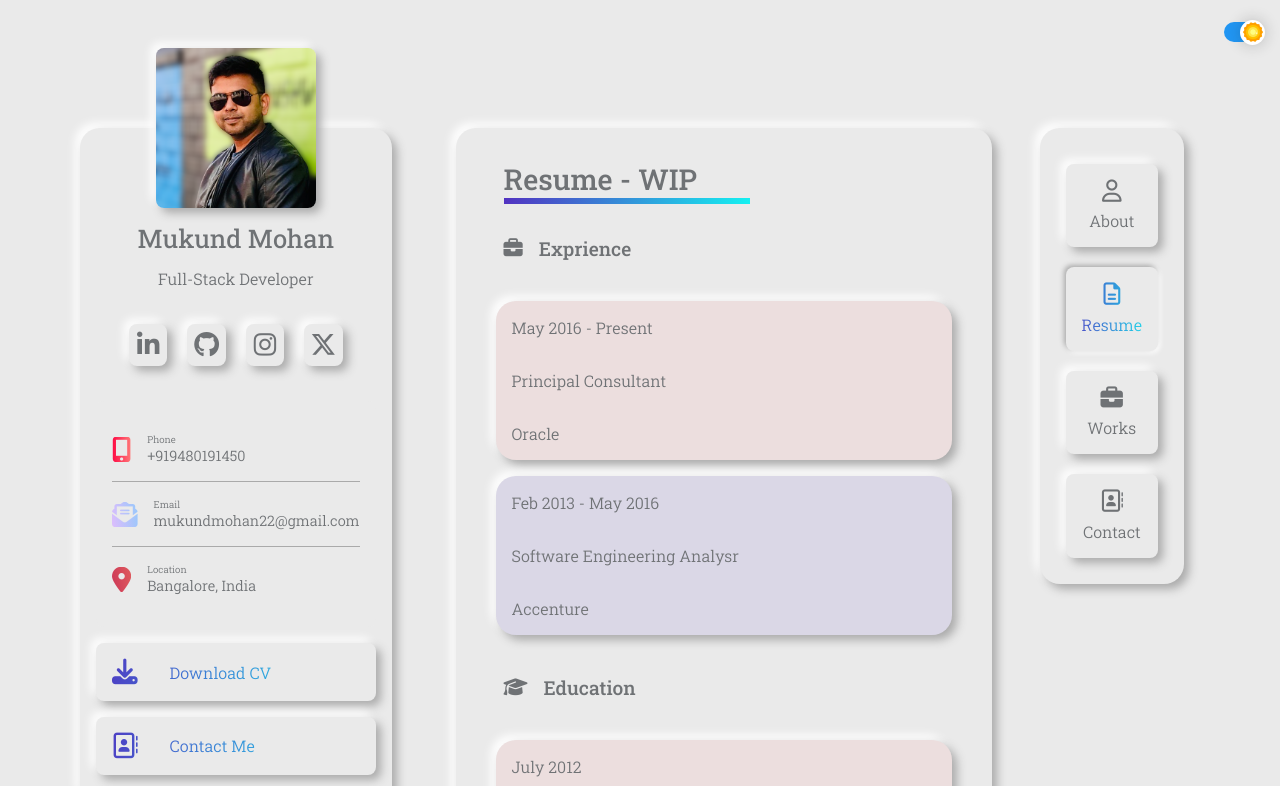
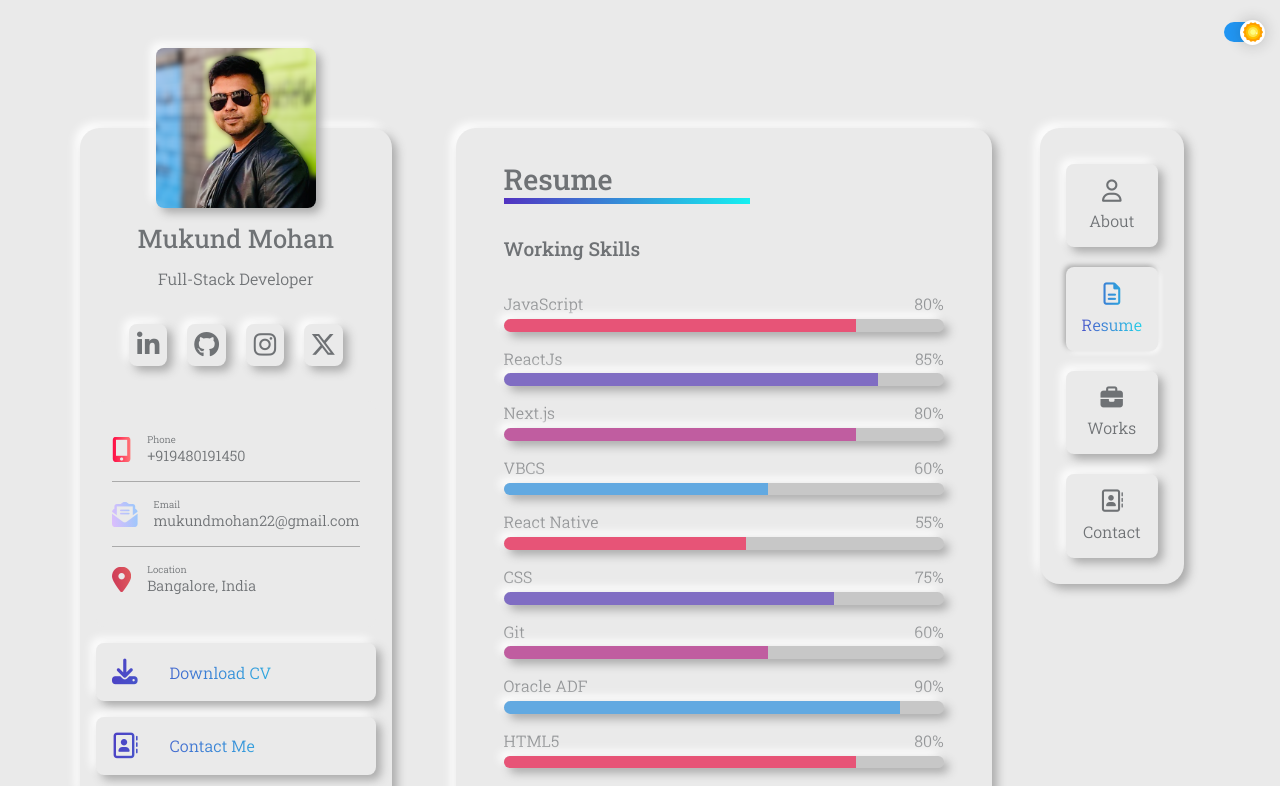
Before and after one commit to mukundmohan22/portfolio-nextjs, a Next.js app: page /resume in a window 1280 px wide. Shown: the top 786 px of the page. Built offline with nearby package versions, Linux system fonts and the light colour scheme.

Commit message:
Added Skills

```diff
--- a/src/app/resume/page.js
+++ b/src/app/resume/page.js
@@ -3,8 +3,32 @@ export default function page() {
   return (
     <div className="container box-shadow">
       <div className="title">
-        <span>Resume - WIP</span>
+        <span>Resume</span>
         <div className="title-border"></div>
+      </div>
+      <div>
+        <div className="sub-title">Working Skills</div>
+        <div className="skills">
+          {SKILLS.map((el, i) => {
+            const bgClassName = `bg-${(i % 4) + 1}`;
+            return (
+              <div className="skill" key={i}>
+                <div className="skill--title">
+                  <span>{el.name}</span>
+                  <span>{el.level}</span>
+                </div>
+                <div className="skill--bar">
+                  <div class={`progress ${bgClassName}`} style={{ width: el.level }}></div>
+                </div>
+              </div>
+            );
+          })}
+        </div>
+
+        {/* <div className="knowledge">
+          <span className="sub-title">Working Skills</span>
+          <div className="knowledge--tags"></div>
+        </div> */}
       </div>
       <div>
         <div className="sub-title">
@@ -54,7 +78,7 @@ const WORK = [
   },
   {
     company: "Accenture",
-    title: "Software Engineering Analysr",
+    title: "Software Engineering Analyst",
     years: "Feb 2013 - May 2016",
   },
 ];
@@ -66,3 +90,50 @@ const EDUCATION = [
     graduated: "July 2012",
   },
 ];
+
+const SKILLS = [
+  {
+    name: "JavaScript",
+    level: "80%",
+  },
+  {
+    name: "ReactJs",
+    level: "85%",
+  },
+  {
+    name: "Next.js",
+    level: "80%",
+  },
+  {
+    name: "VBCS",
+    level: "60%",
+  },
+  {
+    name: "React Native",
+    level: "55%",
+  },
+  {
+    name: "CSS",
+    level: "75%",
+  },
+  {
+    name: "Git",
+    level: "60%",
+  },
+  {
+    name: "Oracle ADF",
+    level: "90%",
+  },
+  {
+    name: "HTML5",
+    level: "80%",
+  },
+  {
+    name: "Node.js",
+    level: "70%",
+  },
+  {
+    name: "MongoDB",
+    level: "40%",
+  },
+];
--- a/src/app/resume/resume.scss
+++ b/src/app/resume/resume.scss
@@ -1,5 +1,18 @@
 @import "../../styles/mixins";
+
 .resume-card {
+    display: flex;
+    gap: 0.5rem;
+    border-radius: 0.5rem;
+    box-shadow: var(--box-shadow);
+    padding: 1rem;
+    flex-direction: column;
+    &:first-child {
+        background-color: rgba($color: #ff7878, $alpha: 0.1);
+    }
+    &:nth-child(2) {
+        background-color: rgba($color: #5232c1, $alpha: 0.1);
+    }
     &-container {
         box-sizing: border-box;
         display: flex;
@@ -12,20 +25,82 @@
             padding: 1.5rem;
         }
     }
-    display: flex;
-    gap: 1rem;
-    border-radius: 20px;
-    box-shadow: var(--box-shadow);
-    padding: 1rem;
-    flex-direction: column;
-    @include min-width(sm) {
-        gap: 2rem;
-        flex: 50%;
+    &--year,
+    &--description {
+        font-size: 0.9rem;
+        font-weight: 300;
     }
-    &:first-child {
-        background-color: rgba($color: #ff7878, $alpha: 0.1);
-    }
-    &:nth-child(2) {
-        background-color: rgba($color: #5232c1, $alpha: 0.1);
+    &--title {
+        font-size: 1.1rem;
+        font-weight: 500;
     }
 }
+
+.skills {
+    padding: 1rem;
+    @include min-width(sm) {
+        padding: 1rem 2rem;
+    }
+    & .skill {
+        display: flex;
+        align-items: flex-start;
+        margin-bottom: 0.5rem;
+        flex-direction: column;
+        &--title {
+            color: var(--label-color);
+            opacity: 0.7;
+            display: flex;
+            width: 100%;
+            align-items: center;
+            justify-content: space-between;
+        }
+        &--bar {
+            width: 100%;
+            background-color: rgba($color: #757575, $alpha: 0.3);
+            border-radius: 0.5rem;
+            overflow: hidden;
+            margin: 0.3rem 0 0.5rem 0;
+            position: relative;
+            box-shadow: var(--box-shadow);
+            & .progress {
+                height: 0.8rem;
+            }
+            & .bg-1 {
+                background-color: rgba($color: #fe0944, $alpha: 0.6);
+            }
+            & .bg-2 {
+                background-color: rgba($color: #5232c1, $alpha: 0.6);
+            }
+            & .bg-3 {
+                background-color: rgba($color: #bc1888, $alpha: 0.6);
+            }
+            & .bg-4 {
+                background-color: rgba($color: #2196f3, $alpha: 0.6);
+            }
+        }
+    }
+    & .knowledge {
+        display: flex;
+        flex-wrap: wrap;
+        gap: 10px;
+        & span {
+            background-color: #e0e0e0;
+            padding: 5px 10px;
+            border-radius: 5px;
+            font-size: 14px;
+        }
+    }
+}
+
+.tags {
+    display: flex;
+    flex-wrap: wrap;
+    gap: 10px;
+}
+
+.tags span {
+    background-color: #e0e0e0;
+    padding: 5px 10px;
+    border-radius: 5px;
+    font-size: 14px;
+}
```
